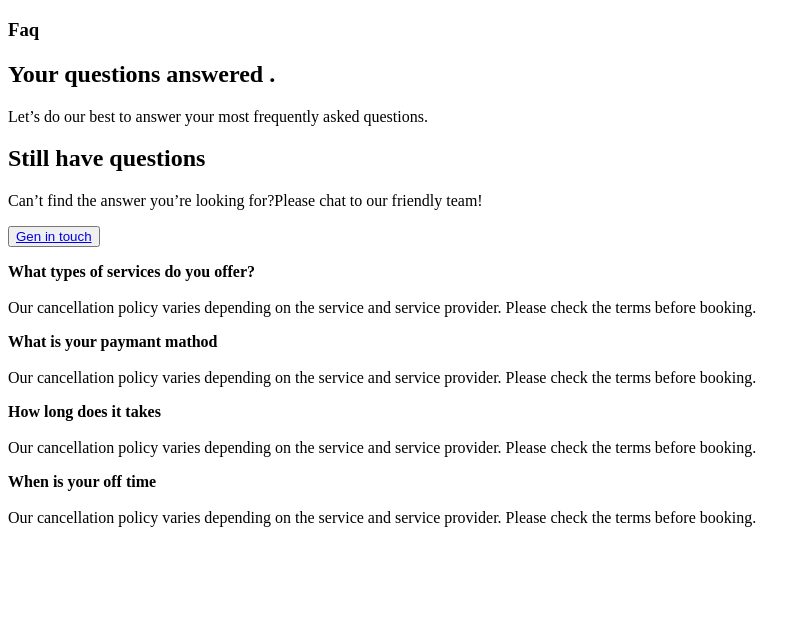
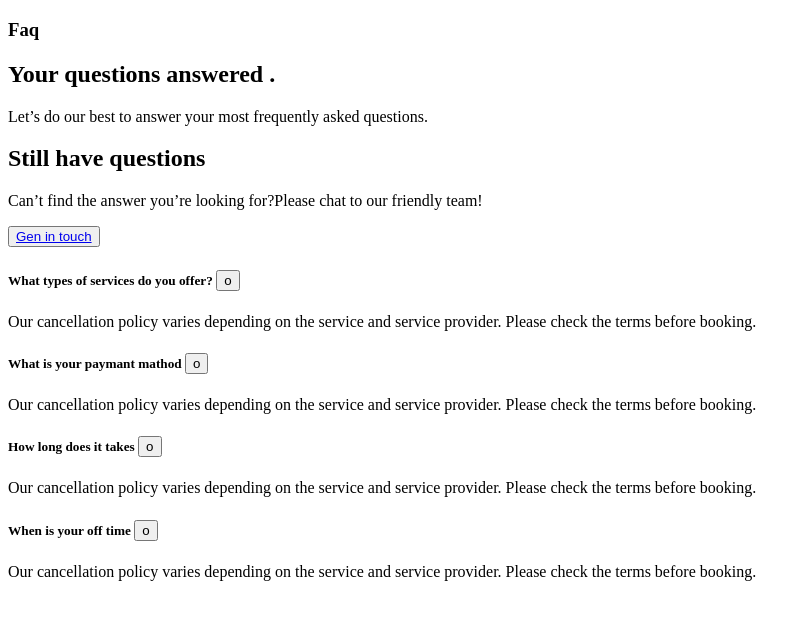
Before and after one commit to alaminfullstack/About-section, a plain HTML site: page frome.html in a window 1280 px wide. Shown: the whole page, without its empty margins (0-811 px from the left). Drawn offline with Linux system fonts and the light colour scheme.

Commit message:
complete

```diff
--- a/frome.html
+++ b/frome.html
@@ -21,7 +21,7 @@
         </div>
 
         <div>
-            <p> <strong>What types of services do you offer?</strong> <br><br>
+            <!-- <p> <strong>What types of services do you offer?</strong> <br><br>
                 Our cancellation policy varies depending on the service and service provider. Please check the terms
                 before booking.
             </p>
@@ -33,7 +33,28 @@
             </p>
             <p> <strong>When is your off time</strong><br><br>
                 Our cancellation policy varies depending on the service and service provider. Please check the terms before booking.
-            </p>
+            </p> -->
+            <div>
+                <h5>What types of services do you offer? <button>o</button></h5>
+                <p> Our cancellation policy varies depending on the service and service provider. Please check the terms
+                    before booking.</p>
+            </div>
+            <div>
+                <h5>  What is your paymant mathod <button>o</button></h5>
+                <p> Our cancellation policy varies depending on the service and service provider. Please check the terms
+                    before booking.</p>
+            </div>
+            <div>
+                <h5>How long does it takes <button>o</button></h5>
+                <p>Our cancellation policy varies depending on the service and service provider. Please check the terms
+                    before booking.</p>
+            </div>
+            <div>
+                <h5>When is your off time <button>o</button></h5>
+                <p>Our cancellation policy varies depending on the service and service provider. Please check the terms
+                    before booking.</p>
+            </div>
+
         </div>
     </section>
 </body>
```
Also changed, not shown: servibe3.html (+20 -5 lines).
